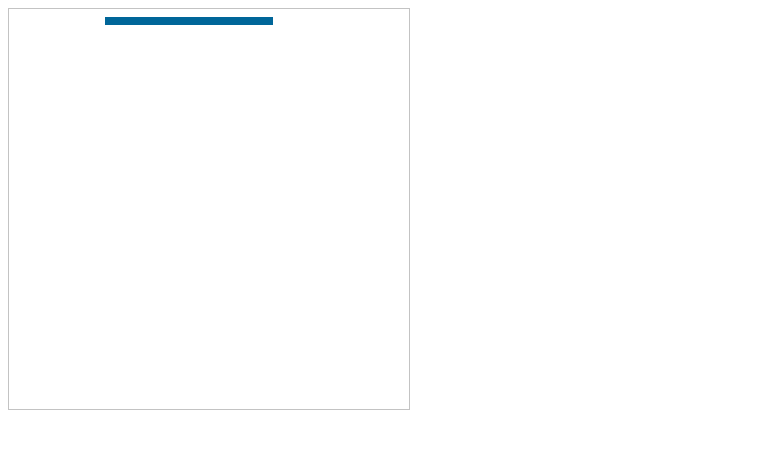
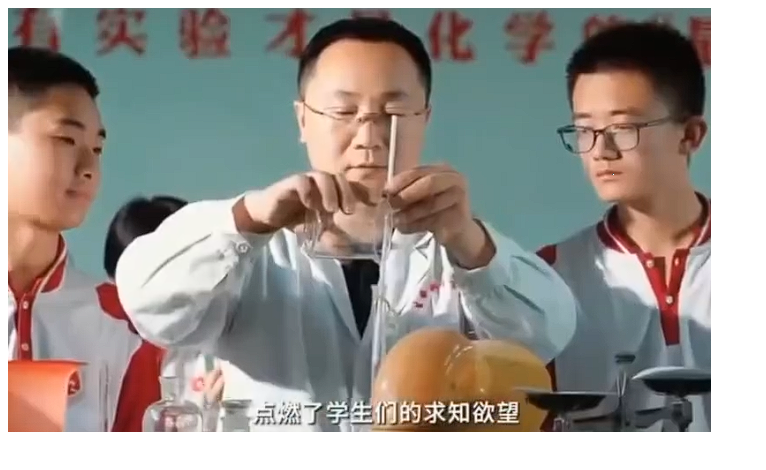
Before and after one commit to luckybobo/weblog, a plain HTML site: page index.html in a window 1280 px wide. Shown: the whole page, without its empty margins (0-766 px from the left). Drawn offline with Linux system fonts and the light colour scheme.

Commit message:
Add files via upload

```diff
--- a/index.html
+++ b/index.html
@@ -1,63 +1,9 @@
 <!DOCTYPE HTML>
 <html>
+<head>
+<meta charset="utf-8">
+</head>
 <body>
-<canvas id="myCanvas" width="400" height="400" style="border:1px solid #c3c3c3;"></canvas>
-<script type="text/javascript">
-var c=document.getElementById("myCanvas");
-var time = 160 ; //蛇的速度
-var cxt=c.getContext("2d");
-var x = y = 8;
-var a = 0; //食物坐标
-var t = 20; //舍身长
-var map = []; //记录蛇运行路径
-var size = 8; //蛇身单元大小
-var direction = 2;   // 1 向上  2 向右   0 左   3下
-interval = window.setInterval(set_game_speed, time);   // 移动蛇
-function set_game_speed(){   // 移动蛇
-	switch(direction){
-		case 1:y = y-size;break;
-		case 2:x = x+size;break;
-		case 0:x = x-size;break;
-		case 3:y = y+size;break;
-	}
-	if(x>400 || y>400 || x<0  || y<0){
-    	alert("你挂了，继续努力吧!失败原因：碰壁了.....");window.location.reload();
-    }
-	for(var i=0;i<map.length;i++){
-		if(  parseInt(map[i].x)==x && parseInt(map[i].y)==y){
-			alert("你挂了，继续努力吧！失败原因：撞到自己了.....");window.location.reload();
-		}
-	}
-	if (map.length>t) {  //保持舍身长度
-		var cl = map.shift();  //删除数组第一项，并且返回原元素
-		cxt.clearRect(cl['x'], cl['y'], size, size);
-	};
-    map.push({'x':x,'y':y});  //将数据添加到原数组尾部
-	cxt.fillStyle = "#006699";//内部填充颜色
-	cxt.strokeStyle = "#006699";//边框颜色
-	cxt.fillRect(x, y, size, size);//绘制矩形
-	if((a*8)==x && (a*8)==y){  	//吃食物
-		rand_frog();t++;
-    }
-}
-document.onkeydown = function(e) {  //改变蛇方向
-	var code = e.keyCode - 37;
-	switch(code){
-		case 1 : direction = 1;break;//上
-		case 2 : direction = 2;break;//右
-		case 3 : direction = 3;break;//下
-		case 0 : direction = 0;break;//左
-	}
-}
-// 随机放置食物
-function rand_frog(){
-	a = Math.ceil(Math.random()*50);
-	cxt.fillStyle = "#000000";//内部填充颜色
-	cxt.strokeStyle = "#000000";//边框颜色
-	cxt.fillRect(a*8, a*8, 8, 8);//绘制矩形
-}
-// 随机放置食物
-rand_frog();
-</script>
+<img src="a.png" alt="刘斌">
 </body>
 </html>
```
Also changed, not shown: a.png (added).
